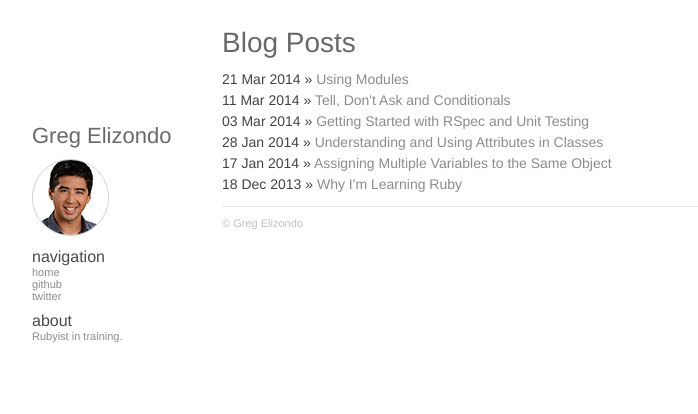
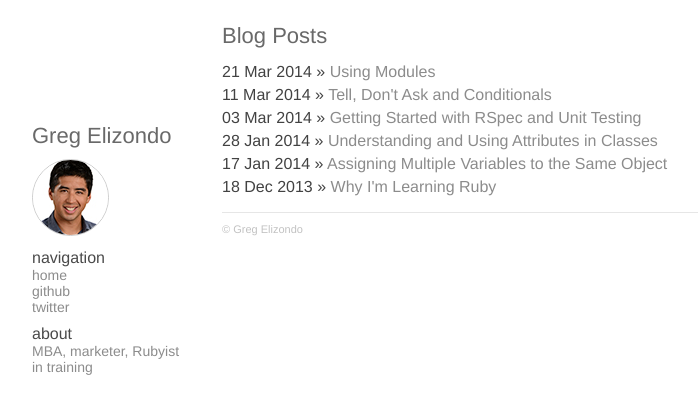
Before and after one commit to gregelizondo/gregelizondo.github.io, a Jekyll site: the page built from index.html, in a window 1280 px wide. Shown: the top 414 px of the page, without its empty margins (258-956 px from the left). Built offline with Jekyll 4.4.1, drawn with Linux system fonts in a browser that asks for light colours; Markdown is read by kramdown in place of the engine named in the settings.

Commit message:
enlarged fonts

```diff
--- a/_config.yml
+++ b/_config.yml
@@ -2,7 +2,7 @@ name: Greg Elizondo
 markdown: redcarpet
 pygments: true
 gitub: www.github.com/gregelizondo
-about: Rubyist in training.
+about: MBA, marketer, Rubyist in training
 urls:
     - text: github
       url: https://github.com/gregelizondo
--- a/_layouts/default.html
+++ b/_layouts/default.html
@@ -30,8 +30,10 @@
 		<div id="container">
 
 			<div class="left">
+			  <a href="/">
 				<h1>{{ site.name }}</h1>
 				<img id="about" src="/img/logo.jpg" height="75px" width="75px" /><br />
+        </a>
 
 				<strong>navigation</strong><br />
 				<a href="/">home</a> <br />
--- a/css/main.css
+++ b/css/main.css
@@ -5,7 +5,7 @@
  */
 body {
     font-family: 'Helvetica Neue', Helvetica, Arial, sans-serif;
-    font-size: 14px;
+    font-size: 16px;
     color: #424242;
 }
 
@@ -24,6 +24,7 @@ h1 {
     font-weight: normal;
     color: #696969;
     margin-bottom: 10px;
+    font-size: 22px;
 }
 
 h2 {
@@ -136,7 +137,7 @@ div.left {
         margin-right: 40px;
         margin-top: 100px;
         float: left;
-        font-size: 11px;
+        font-size: 14px;
         color: #666;
 }
 
```
Also changed, not shown: 10 other files.
